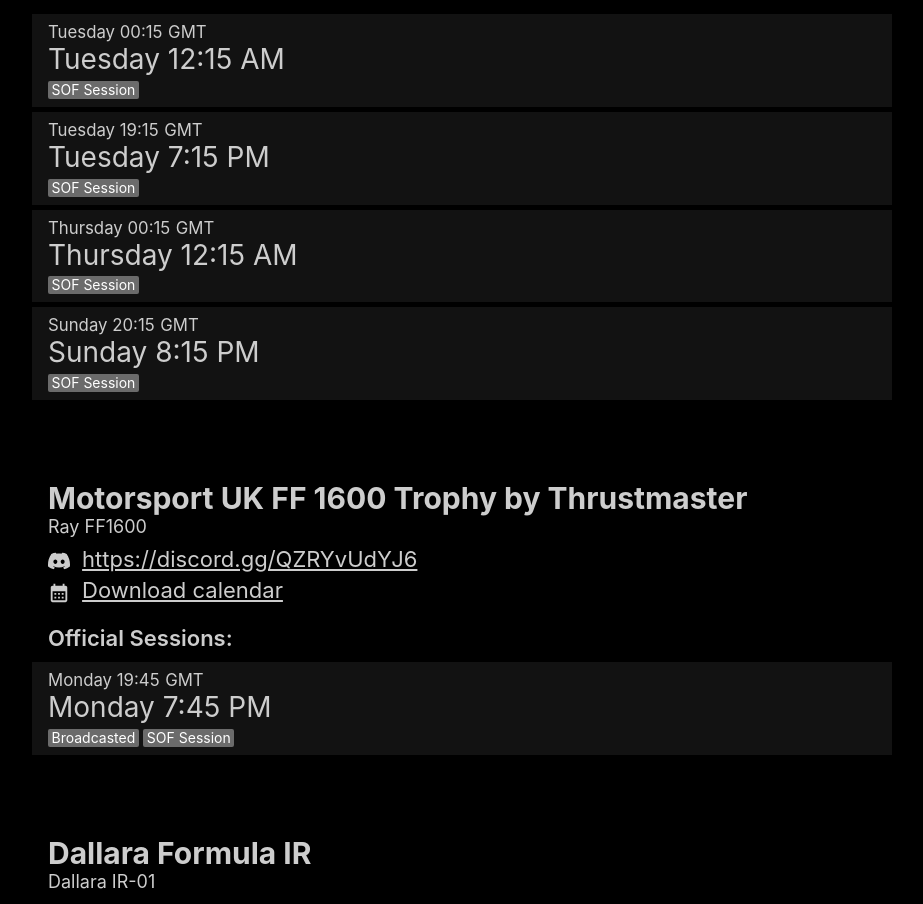
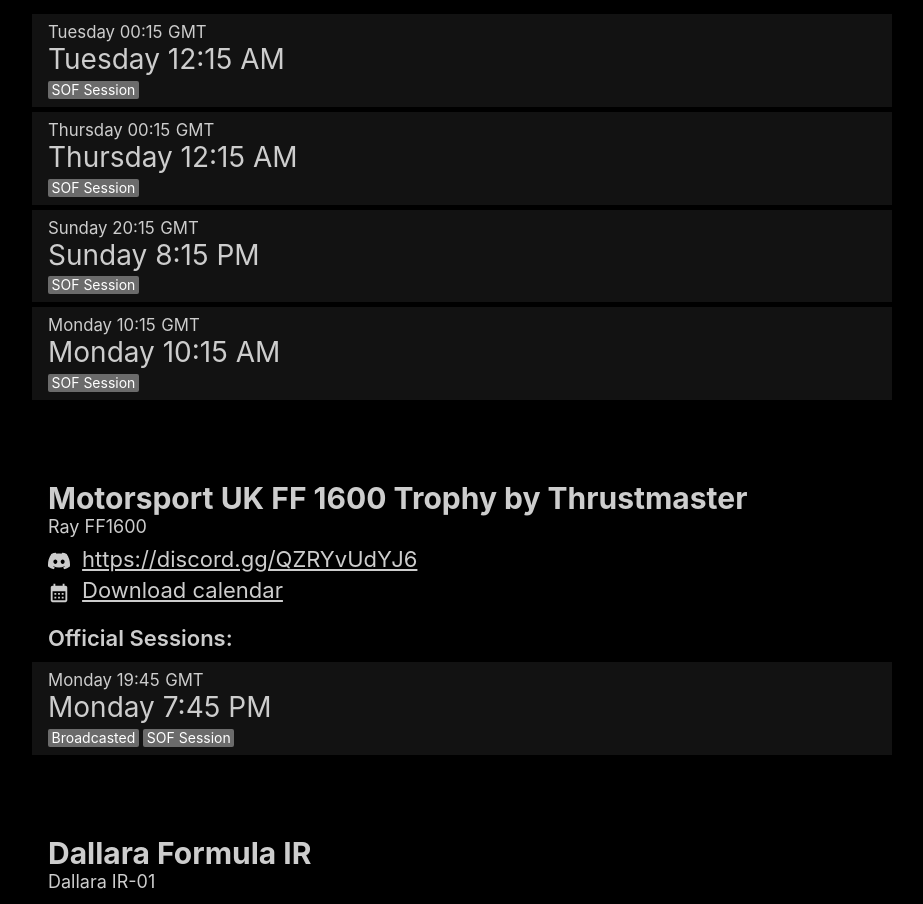
Before and after one commit to jamiehs/whenrace, a React (Vite) app: page / in a window 1280 px wide. Shown: the part 1001-1905 px from the top of the page, without its empty margins (178-1101 px from the left). Built offline with nearby package versions, Linux system fonts and the light colour scheme.

Commit message:
Fixed EuroNascar SOFs, removed fake tues and added AMF's monday slot

```diff
--- a/src/data/official-sessions.ts
+++ b/src/data/official-sessions.ts
@@ -550,11 +550,6 @@ const officials: Series[] = [
                 notes: [SOF]
             },
             {
-                sessionDay: TUE,
-                sessionTimeGmt: '19:15',
-                notes: [SOF]
-            },
-            {
                 sessionDay: THU,
                 sessionTimeGmt: '00:15',
                 notes: [SOF]
@@ -564,6 +559,11 @@ const officials: Series[] = [
                 sessionTimeGmt: '20:15',
                 notes: [SOF]
             },
+                        {
+                sessionDay: MON,
+                sessionTimeGmt: '10:15',
+                notes: [SOF]
+            }
         ]
     }
 ]
```
